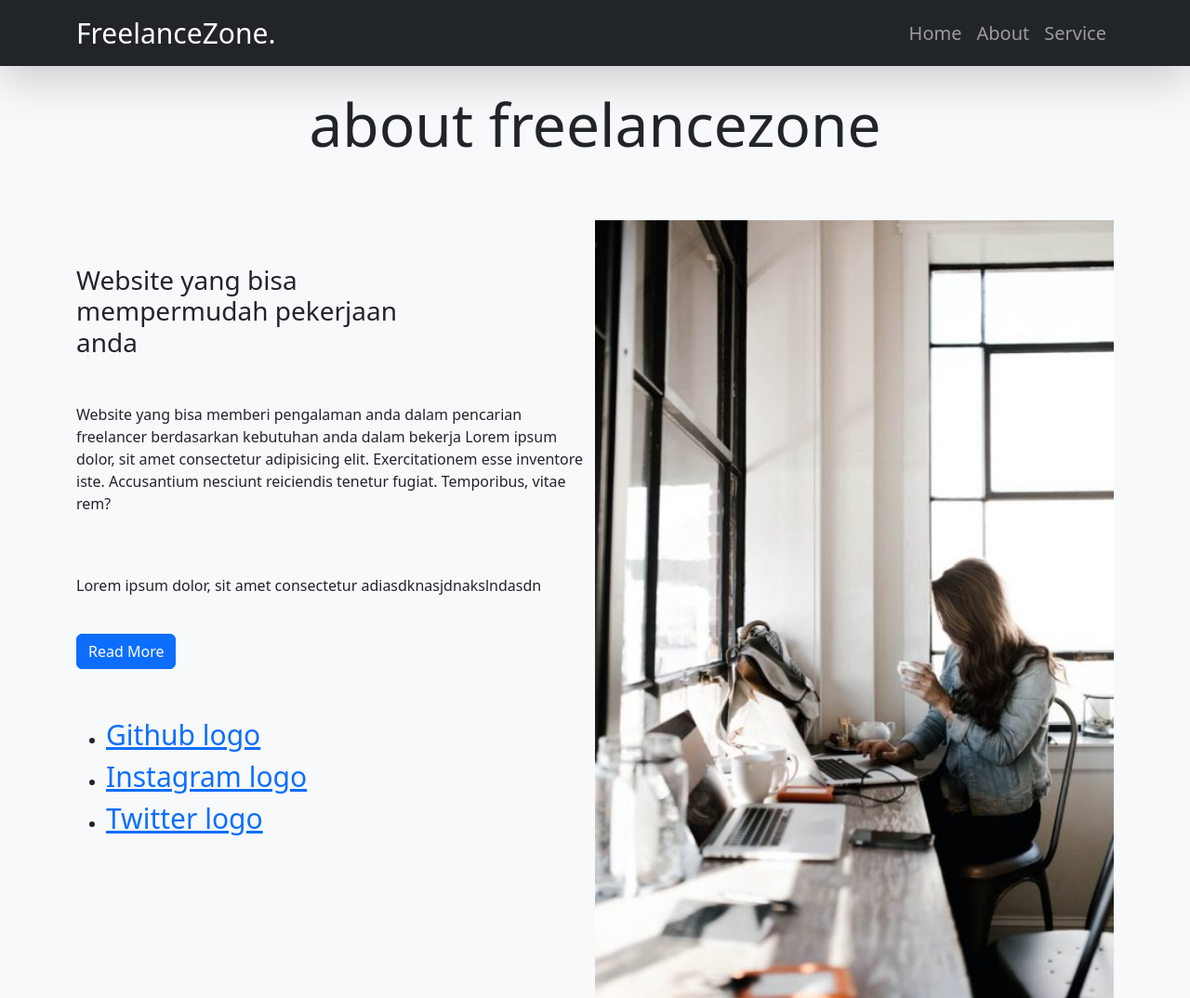
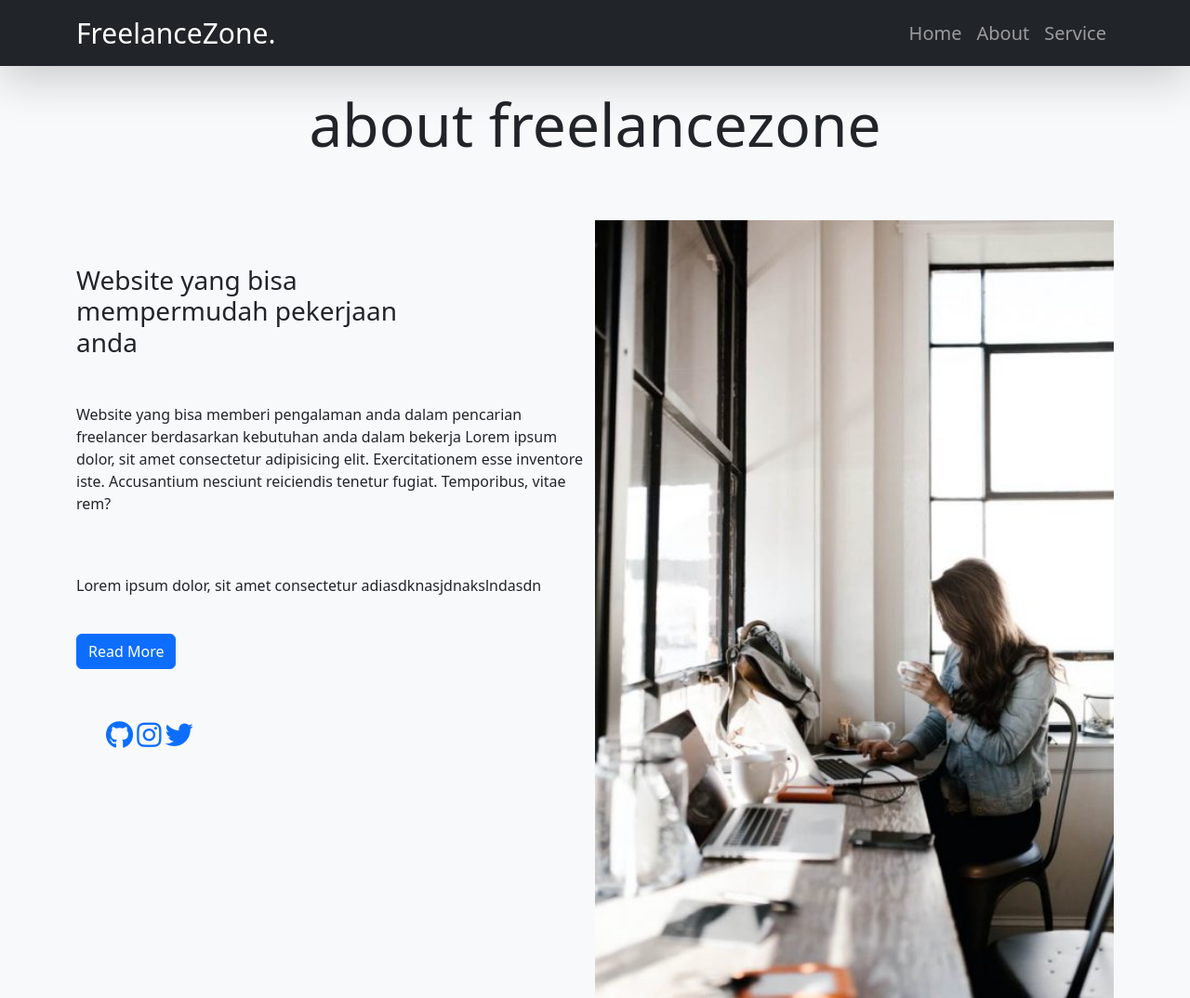
Before and after one commit to dinimustika/Capstone-Project, a plain HTML site: page about.html in a window 1280 px wide. Shown: the whole page at 93% size. Drawn offline with nearby package versions, Linux system fonts and the light colour scheme; files whose address does not match are found by name.

Commit message:
update file
adding logos

```diff
--- a/about.html
+++ b/about.html
@@ -9,6 +9,9 @@
     <link href="https://cdn.jsdelivr.net/npm/bootstrap@5.2.2/dist/css/bootstrap.min.css" rel="stylesheet" integrity="sha384-Zenh87qX5JnK2Jl0vWa8Ck2rdkQ2Bzep5IDxbcnCeuOxjzrPF/et3URy9Bv1WTRi" crossorigin="anonymous">
 
     <link rel="stylesheet" href="https://cdnjs.cloudflare.com/ajax/libs/font-awesome/4.7.0/css/font-awesome.min.css">
+
+    <link rel="stylesheet" href="path/to/bootstrap/css/bootstrap.min.css">
+    <link rel="stylesheet" href="path/to/font-awesome/css/font-awesome.min.css">
 
 </head>
 <body>
@@ -63,9 +66,9 @@
 
             <div class="social pt-5">
               <ul>
-                <li><a href="">Github logo</a></li>
-                <li><a href="">Instagram logo</a></li>
-                <li><a href="">Twitter logo</a></li>
+                <a href=""><i class="fa fa-github"></i></a>
+                <a href=""><i class="fa fa-instagram"></i></a>
+                <a href=""><i class="fa fa-twitter"></i></a>
               </ul>
             </div>
 
@@ -75,5 +78,7 @@
 
 
     <script src="https://cdn.jsdelivr.net/npm/bootstrap@5.2.2/dist/js/bootstrap.bundle.min.js" integrity="sha384-OERcA2EqjJCMA+/3y+gxIOqMEjwtxJY7qPCqsdltbNJuaOe923+mo//f6V8Qbsw3" crossorigin="anonymous"></script>
+
+    <script src="https://kit.fontawesome.com/yourcode.js" crossorigin="anonymous"></script>
 </body>
 </html>
```
